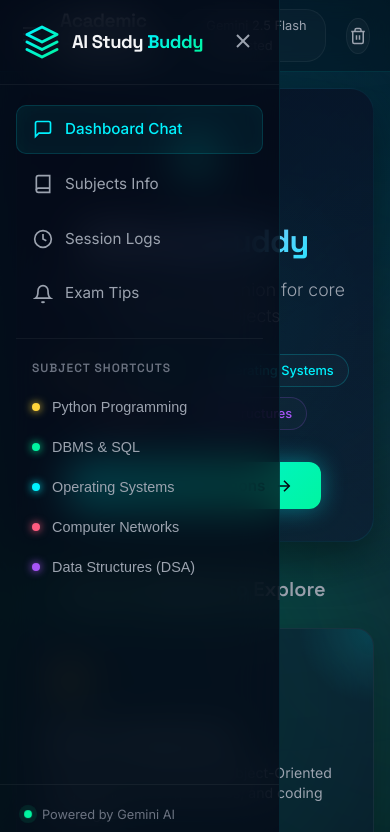
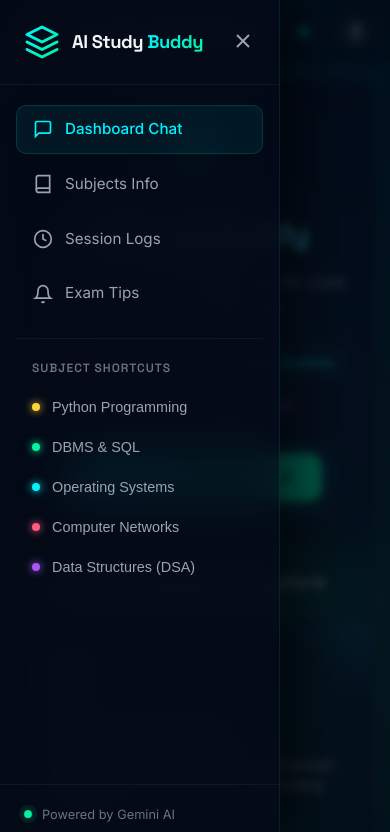
Before and after one commit to chaithanyav858-dotcom/ai-engineering-assistant, a website: page public/index.html in a window 390 px wide. Both pictures are taken after a click on the button 32 px from the left and 35 px from the top of the page. Shown: the top 832 px of the page. Drawn offline with Linux system fonts and the light colour scheme.

Commit message:
Implement non-destructive mobile scroll lock and dashboard icon style without altering visual design elements

```diff
--- a/public/styles.css
+++ b/public/styles.css
@@ -1666,33 +1666,114 @@ html, body {
 }
 
 @media (max-width: 768px) {
+  /* Premium backdrop overlay when menu is open */
+  .app-container::before {
+    content: '';
+    position: fixed;
+    top: 0;
+    left: 0;
+    width: 100vw;
+    height: 100vh;
+    background: rgba(3, 7, 18, 0.65);
+    backdrop-filter: blur(4px);
+    -webkit-backdrop-filter: blur(4px);
+    z-index: 99;
+    opacity: 0;
+    pointer-events: none;
+    transition: opacity 0.3s ease;
+  }
+
+  .app-container:has(.sidebar.mobile-open)::before {
+    opacity: 1;
+    pointer-events: auto;
+  }
+
   /* Mobile Sidebar behavior: Collapsed by default */
   .sidebar {
     position: fixed;
     left: 0;
     top: 0;
     transform: translateX(-100%);
+    z-index: 100;
   }
 
   .sidebar.mobile-open {
     transform: translateX(0);
     width: 280px;
+    box-shadow: 20px 0 50px rgba(0, 0, 0, 0.6);
   }
 
   .mobile-close-btn {
     display: block;
   }
 
+  /* Menu toggle button styled as a dashboard grid in the top left corner */
   .mobile-toggle-btn {
-    display: block;
+    display: flex !important;
+    align-items: center;
+    justify-content: center;
+    background: rgba(255, 255, 255, 0.04);
+    border: 1px solid rgba(255, 255, 255, 0.08);
+    color: var(--text-primary);
+    width: 40px;
+    height: 40px;
+    border-radius: 10px;
+    cursor: pointer;
+    transition: background-color 0.2s;
+  }
+
+  .mobile-toggle-btn:active {
+    background: rgba(255, 255, 255, 0.1);
   }
 
   .main-header {
-    padding: 0 20px;
+    padding: 0 16px;
+    height: 64px;
+  }
+
+  .connection-status {
+    padding: 4px 10px;
+    font-size: 0.75rem;
+  }
+  .connection-status span:last-child {
+    display: none; /* Hide 'Connected' suffix to save space */
+  }
+
+  /* Lock outer scroll when chat is active to prevent elastic bounce/scrolling to empty space */
+  .content-body:has(#chatContainer:not([style*="display: none"])) {
+    overflow: hidden !important;
+    padding: 12px !important;
+    height: calc(100% - 64px) !important;
+    display: flex;
+    flex-direction: column;
+  }
+
+  .content-body:has(#chatContainer:not([style*="display: none"])) #viewChat {
+    height: 100% !important;
+    display: flex !important;
+    flex-direction: column !important;
+  }
+
+  .content-body:has(#chatContainer:not([style*="display: none"])) .chat-container {
+    height: 100% !important;
+    max-height: none !important;
+    margin: 0 !important;
+    border-radius: 16px;
+    box-shadow: none;
+  }
+
+  /* Smooth momentum scrolling for iOS */
+  .messages-window {
+    -webkit-overflow-scrolling: touch;
+  }
+
+  /* Set input font-size to 16px to prevent iOS Safari auto-zoom behavior */
+  .chat-textarea {
+    font-size: 16px !important;
   }
 
   .hero-section {
-    padding: 32px 20px;
+    padding: 32px 16px;
   }
 
   .hero-title {
```
